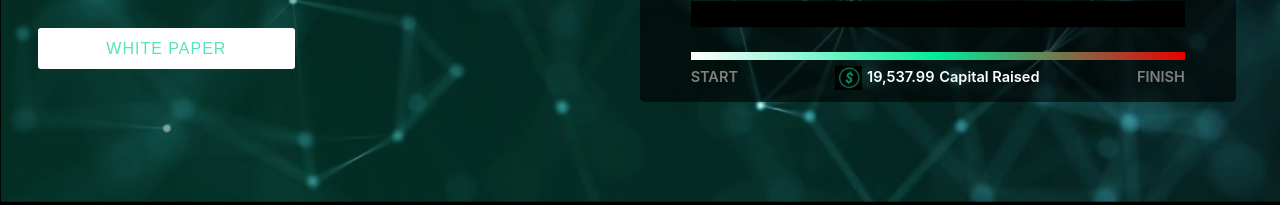
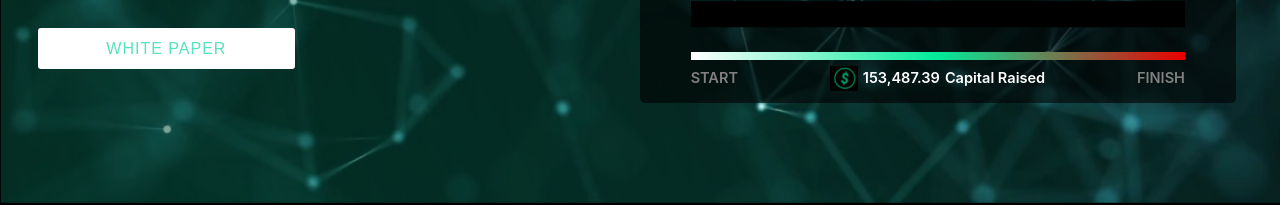
Before and after one commit to CryptoLand-Coin/webApp, a React (Create React App) app in the folder cryptoland/: page / in a window 1280 px wide. Shown: the part 567-772 px from the top of the page. Built offline with nearby package versions, Linux system fonts and the light colour scheme.

Commit message:
update funds total

```diff
--- a/cryptoland/src/components/ProgressBar.js
+++ b/cryptoland/src/components/ProgressBar.js
@@ -3,7 +3,7 @@ import { ProgressBarContainer } from '../styles/ProgressBarContainer'
 
 function ProgressBar() {
 
-    const [funds, setFunds] = useState(19537.99)
+    const [funds, setFunds] = useState(153487.39)
     const [percent, setPercent] = useState(`${(1 - (funds/500000000)) * 100}%`)
 
     useEffect(()=> {
```
